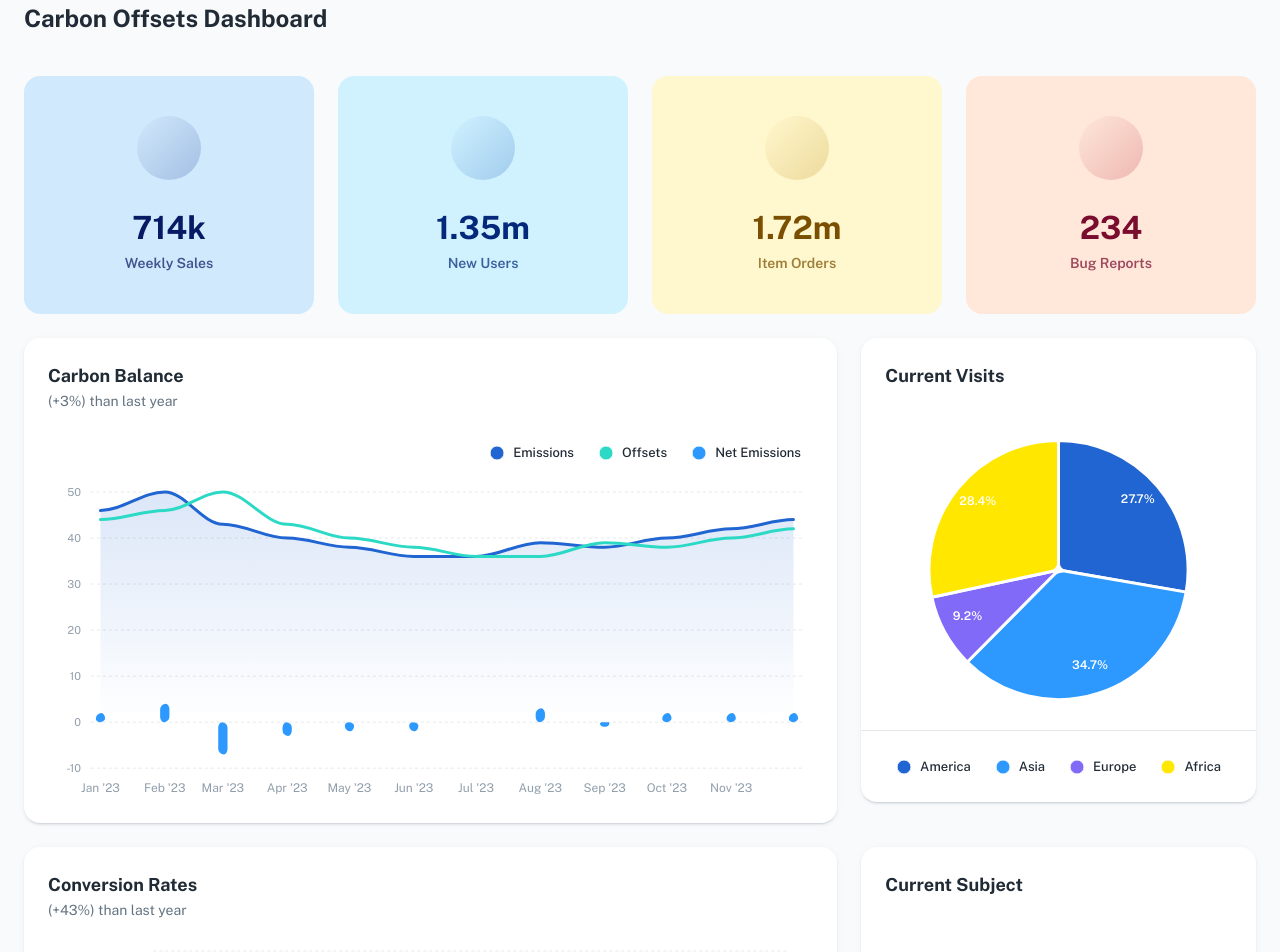
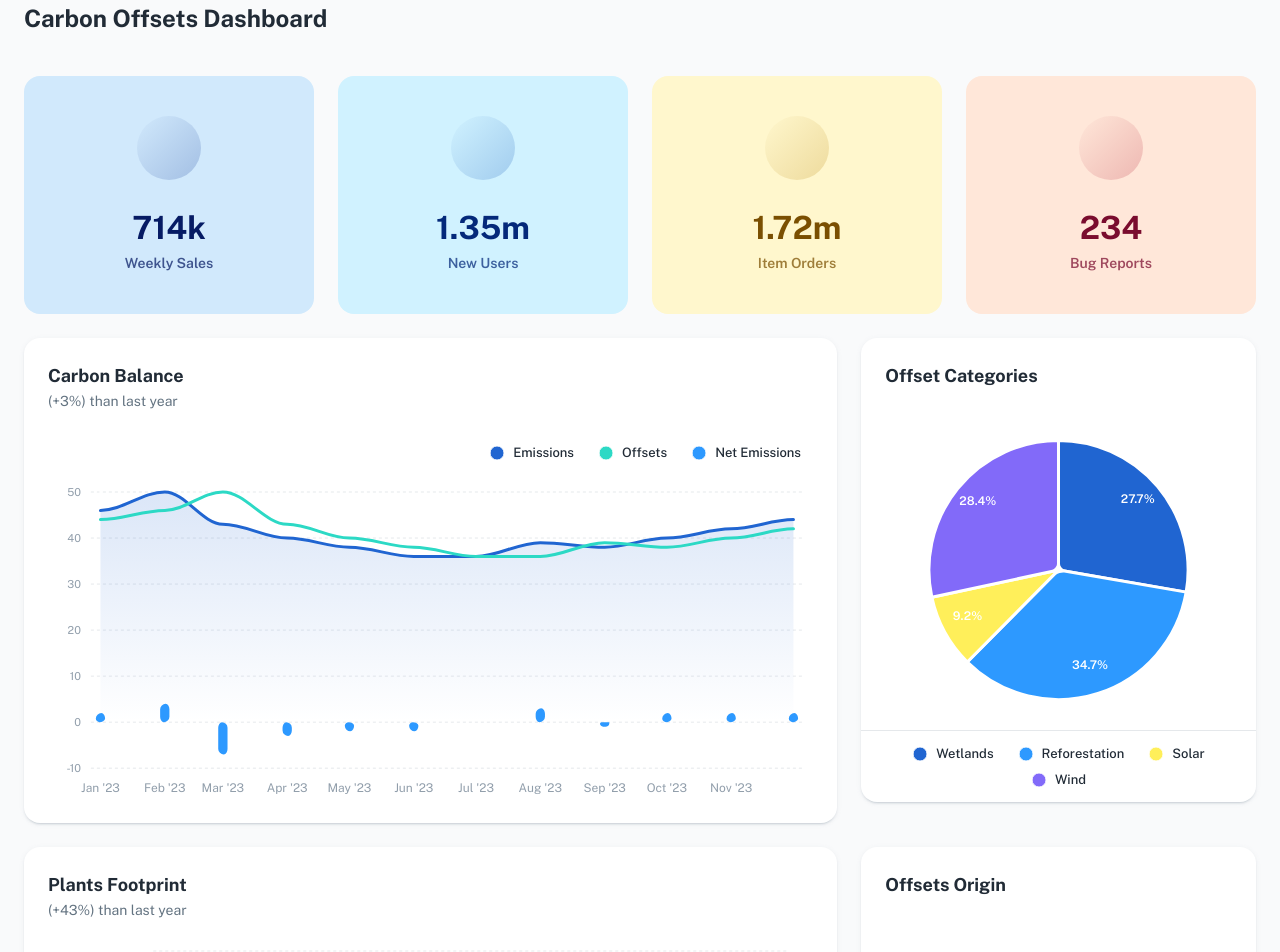
Before and after one commit to EnriqueGS88/react-dashboard, a React (Create React App) app: page / in a window 1280 px wide. Shown: the top 952 px of the page. Built offline with nearby package versions, Linux system fonts and the light colour scheme; some icons are missing; a web font is replaced by a local one.

Commit message:
adjusted pie chart for offset categories

```diff
--- a/src/pages/DashboardApp.js
+++ b/src/pages/DashboardApp.js
@@ -5,11 +5,11 @@ import { Grid, Container, Typography } from '@mui/material';
 import Page from '../components/Page';
 // sections
 import {
-  AppCurrentVisits,
+  OffsetCategories,
   CarbonBalance,
   AppWidgetSummary,
-  AppCurrentSubject,
-  AppConversionRates,
+  OffsetsOrigin,
+  PlantsFootprint,
 } from '../sections/@dashboard/app';
 
 // ----------------------------------------------------------------------
@@ -83,26 +83,26 @@ export default function DashboardApp() {
           </Grid>
 
           <Grid item xs={12} md={6} lg={4}>
-            <AppCurrentVisits
-              title="Current Visits"
+            <OffsetCategories
+              title="Offset Categories"
               chartData={[
-                { label: 'America', value: 4344 },
-                { label: 'Asia', value: 5435 },
-                { label: 'Europe', value: 1443 },
-                { label: 'Africa', value: 4443 },
+                { label: 'Wetlands', value: 4344 },
+                { label: 'Reforestation', value: 5435 },
+                { label: 'Solar', value: 1443 },
+                { label: 'Wind', value: 4443 },
               ]}
               chartColors={[
                 theme.palette.primary.main,
                 theme.palette.chart.blue[0],
+                theme.palette.chart.yellow[1],
                 theme.palette.chart.violet[0],
-                theme.palette.chart.yellow[0],
               ]}
             />
           </Grid>
 
           <Grid item xs={12} md={6} lg={8}>
-            <AppConversionRates
-              title="Conversion Rates"
+            <PlantsFootprint
+              title="Plants Footprint"
               subheader="(+43%) than last year"
               chartData={[
                 { label: 'Italy', value: 400 },
@@ -120,8 +120,8 @@ export default function DashboardApp() {
           </Grid>
 
           <Grid item xs={12} md={6} lg={4}>
-            <AppCurrentSubject
-              title="Current Subject"
+            <OffsetsOrigin
+              title="Offsets Origin"
               chartLabels={['English', 'History', 'Physics', 'Geography', 'Chinese', 'Math']}
               chartData={[
                 { name: 'Series 1', data: [80, 50, 30, 40, 100, 20] },
```
Also changed, not shown: src/sections/@dashboard/app/index.js (+3 -7 lines), src/sections/@dashboard/app/OffsetCategories.js (renamed from src/sections/@dashboard/app/AppCurrentVisits.js), src/sections/@dashboard/app/OffsetsOrigin.js (renamed from src/sections/@dashboard/app/AppCurrentSubject.js), src/sections/@dashboard/app/PlantsFootprint.js (renamed from src/sections/@dashboard/app/AppConversionRates.js).
